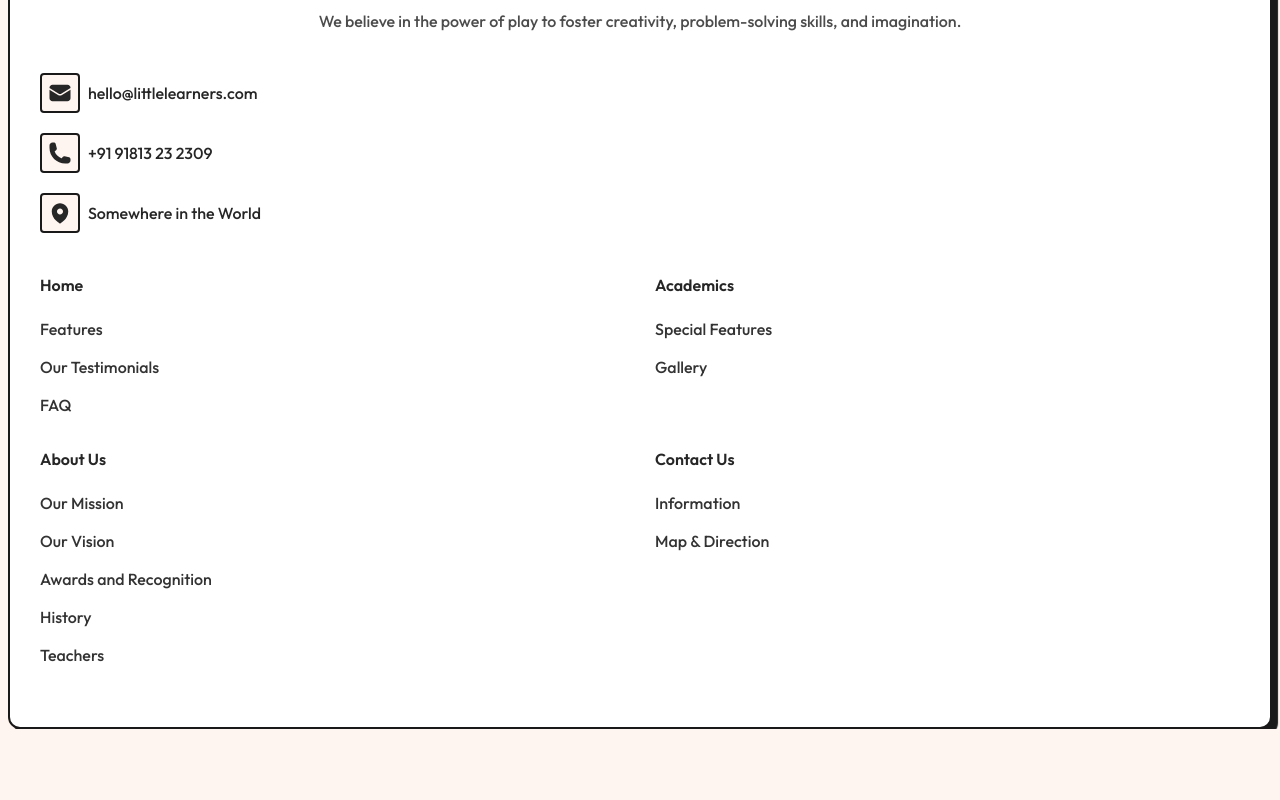
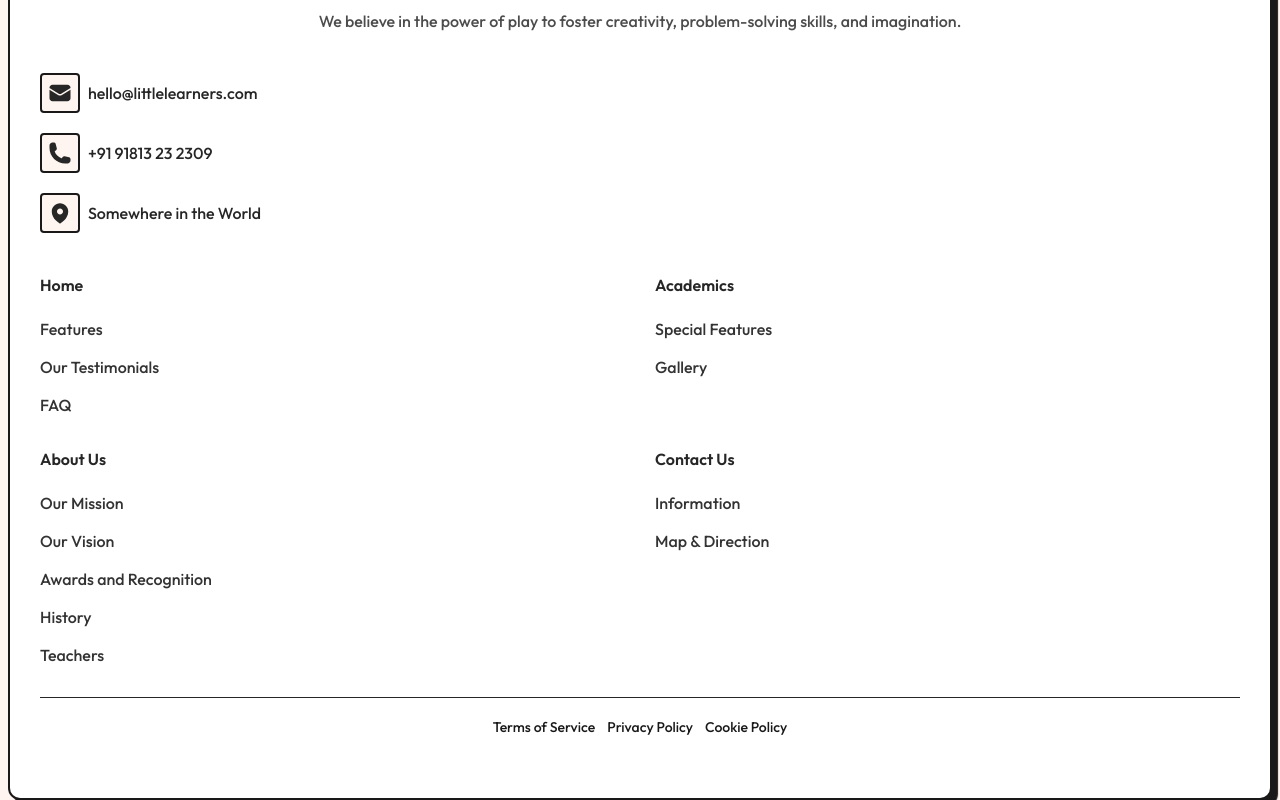
Before and after one commit to iabdwahab/little-learners, a Next.js app: page / in a window 1280 px wide. Shown: the part 4386-5186 px from the top of the page. Before the commit the page ends 5115 px from the top, so only its background shows below. Built offline with nearby package versions, Linux system fonts and the light colour scheme.

Commit message:
Footer: Create CopyRightLinks.

```diff
--- /dev/null
+++ b/app/components/footer/CopyRightLinks.tsx
@@ -0,0 +1,17 @@
+import { footerCopyRightLinks } from "@/app/data/footer";
+import Link from "next/link";
+
+function CopyRightLinks() {
+  return (
+    <ul className="flex flex-wrap justify-center">
+      {footerCopyRightLinks.map((link) => (
+        <li key={link.id} className="px-1.5">
+          <Link href={link.href} className="text-sm font-medium">
+            {link.text}
+          </Link>
+        </li>
+      ))}
+    </ul>
+  );
+}
+export default CopyRightLinks;
--- a/app/components/footer/Index.tsx
+++ b/app/components/footer/Index.tsx
@@ -1,12 +1,17 @@
 import { footerSchoolInfoElements, footerNavSectionElements } from "@/app/data/footer";
 import LogoText from "./LogoText";
+import CopyRightLinks from "./CopyRightLinks";
 
 function Footer() {
   return (
     <div className="shadow-main rounded-xl border-2 bg-white px-[30px] py-[60px]">
       <LogoText />
       <div className="mb-10 flex flex-col gap-5">{footerSchoolInfoElements}</div>
-      <div className="grid grid-cols-2 gap-[30px]">{footerNavSectionElements}</div>
+      <div className="grid gap-[30px] min-[300px]:grid-cols-2">{footerNavSectionElements}</div>
+
+      <hr className="border-grey-15 mt-[30px] mb-4" />
+
+      <CopyRightLinks />
     </div>
   );
 }
--- a/app/data/footer.tsx
+++ b/app/data/footer.tsx
@@ -1,5 +1,5 @@
 import CardInfo from "../components/footer/CardInfo";
-import { FooterCardInfoInterface, FooterNavGroupInterface } from "../types/footer";
+import { FooterCardInfoInterface, FooterCopyRightLinkInterface, FooterNavGroupInterface } from "../types/footer";
 import NavGroup from "../components/footer/NavGroup";
 
 const footerSchoolInfo: FooterCardInfoInterface[] = [
@@ -95,5 +95,23 @@ const footerNavGroups: FooterNavGroupInterface[] = [
   },
 ];
 
+export const footerCopyRightLinks: FooterCopyRightLinkInterface[] = [
+  {
+    id: 1,
+    href: "#",
+    text: "Terms of Service",
+  },
+  {
+    id: 2,
+    href: "#",
+    text: "Privacy Policy",
+  },
+  {
+    id: 3,
+    href: "#",
+    text: "Cookie Policy",
+  },
+];
+
 export const footerSchoolInfoElements = footerSchoolInfo.map((info) => <CardInfo key={info.id} {...info} />);
 export const footerNavSectionElements = footerNavGroups.map((group) => <NavGroup key={group.id} {...group} />);
--- a/app/types/footer.ts
+++ b/app/types/footer.ts
@@ -9,3 +9,9 @@ export interface FooterNavGroupInterface {
   title: string;
   links: { href: string; text: string }[];
 }
+
+export interface FooterCopyRightLinkInterface {
+  id: number;
+  href: string;
+  text: string;
+}
```
